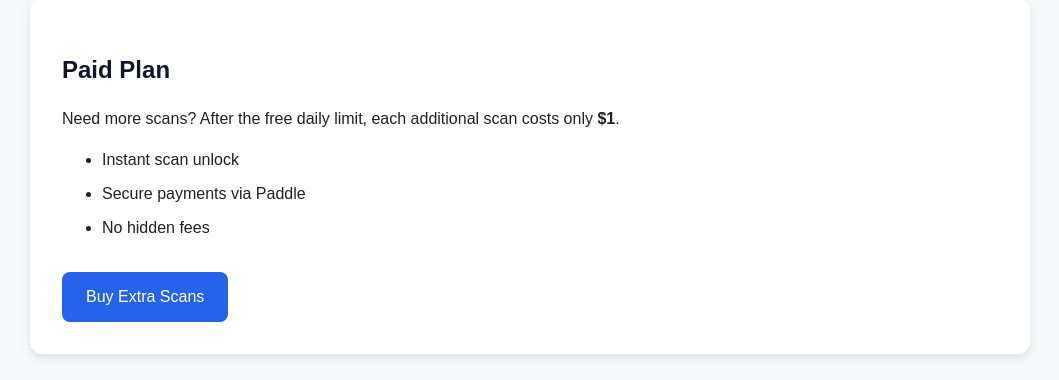
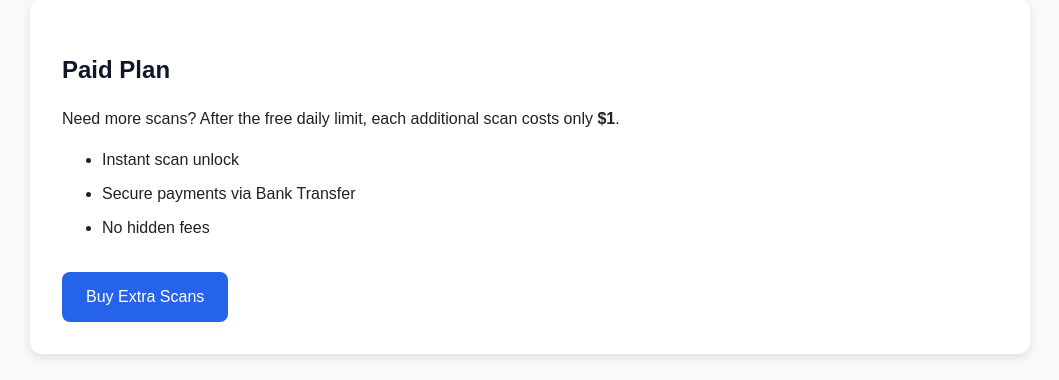
Before and after one commit to apkscannerpro/apk-scanner-pro-backend, a Python web app: template apk_scanner_pro/templates/pricing.html in a window 1280 px wide. Shown: the part 630-1010 px from the top of the page, without its empty margins (110-1169 px from the left). Run offline with Jinja, Linux system fonts and the light colour scheme; the template is opened without the code that fills it, so the values that code supplies are empty.

Commit message:
Update pricing.html

```diff
--- a/apk_scanner_pro/templates/pricing.html
+++ b/apk_scanner_pro/templates/pricing.html
@@ -101,7 +101,7 @@
         "name": "How much does an extra APK scan cost?",
         "acceptedAnswer": {
           "@type": "Answer",
-          "text": "Each additional scan after the daily free limit costs only $1, with secure payments via Paddle."
+          "text": "Each additional scan after the daily free limit costs only $1, with secure payments via Manual Bank Transfer."
         }
       },
       {
@@ -197,7 +197,7 @@
       <p>Need more scans? After the free daily limit, each additional scan costs only <strong>$1</strong>.</p>
       <ul>
         <li>Instant scan unlock</li>
-        <li>Secure payments via Paddle</li>
+        <li>Secure payments via Bank Transfer</li>
         <li>No hidden fees</li>
       </ul>
       <a href="/checkout" class="cta">Buy Extra Scans</a>
```
